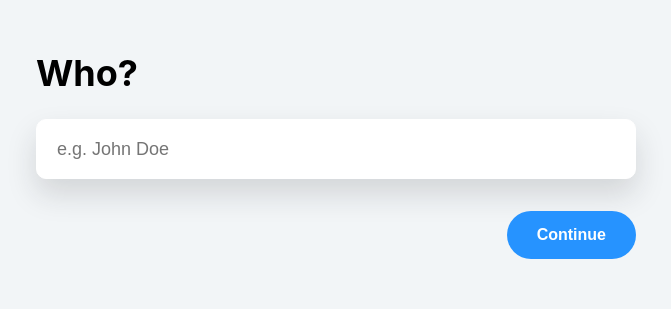
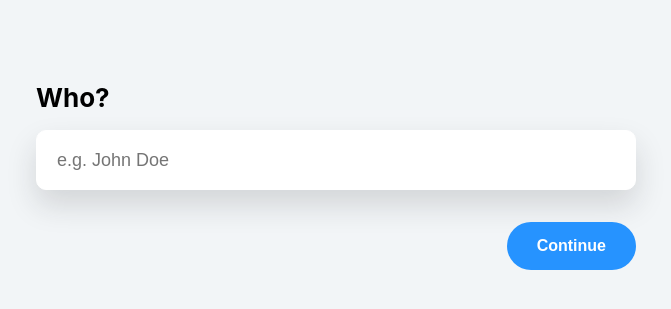
Before and after one commit to vaclav-zeman/sentence-builder, a React (Create React App) app: page / in a window 1280 px wide. Shown: the part 257-566 px from the top of the page, without its empty margins (304-975 px from the left). Built offline with nearby package versions, Linux system fonts and the light colour scheme.

Commit message:
Add sentence comp

```diff
--- a/src/App.tsx
+++ b/src/App.tsx
@@ -7,12 +7,14 @@ import Layout from './ui/Layout'
 import store from './redux/store'
 import StepForm from './features/StepForm'
 import theme from './theme'
+import Sentence from './features/Sentence'
 
 const App: React.FC = () => {
   return (
     <Provider store={store}>
       <ThemeProvider theme={theme}>
         <Layout>
+          <Sentence />
           <StepForm />
           <GlobalStyles />
         </Layout>
--- /dev/null
+++ b/src/features/Sentence.tsx
@@ -0,0 +1,13 @@
+import React from 'react'
+import { connect } from 'react-redux'
+
+import { IStore } from '../redux/rootReducer'
+import Title from '../ui/Title'
+
+const Sentence = ({ values }: any) => {
+  const sentence = Object.values(values).join(' ')
+
+  return <Title>{sentence}</Title>
+}
+
+export default connect((state: IStore) => ({ values: state.Form.values }))(Sentence)
--- a/src/features/StepForm.tsx
+++ b/src/features/StepForm.tsx
@@ -3,12 +3,12 @@ import { Flex } from 'rebass'
 import { connect } from 'react-redux'
 
 import { IStore } from '../redux/rootReducer'
+import { setActiveStep, submitValues } from '../redux/Form/creators'
+import { Steps } from '../redux/Form/reducer'
+import Button from '../ui/Button'
+import Form, { FormValues } from '../ui/Form'
 import Input from '../ui/Input'
 import Title from '../ui/Title'
-import Button from '../ui/Button'
-import { Steps } from '../redux/Form/reducer'
-import { setActiveStep, submitValues } from '../redux/Form/creators'
-import Form, { FormValues } from './Form'
 
 interface IProps {
   activeStep: Steps
@@ -36,19 +36,23 @@ const inputKey = 'textInput'
 const StepForm = ({ activeStep, initialValue, setActiveStep, submitValues }: IProps) => {
   const [title, placeholder] = messages[activeStep]
   const isFirst = activeStep === Steps.WHO
+  const isLast = activeStep === Steps.WHERE
 
   const handleSubmit = (values: FormValues) => {
-    setActiveStep(activeStep + 1)
     submitValues(activeStep, values[inputKey])
+    if (!isLast) {
+      setActiveStep(activeStep + 1)
+    }
   }
+
   const handleGoBack = () => setActiveStep(activeStep - 1)
 
   return (
     <Flex width={600} flexDirection="column">
-      <Title>{title}</Title>
+      <Title variant="secondary">{title}</Title>
       <Form onSubmit={handleSubmit} initialValues={{ [inputKey]: initialValue }}>
         {({ values, onChange, onSubmit }) => (
-          <>
+          <form onSubmit={onSubmit}>
             <Input
               type="text"
               name={inputKey}
@@ -60,15 +64,13 @@ const StepForm = ({ activeStep, initialValue, setActiveStep, submitValues }: IPr
               {isFirst ? (
                 <span />
               ) : (
-                <Button onClick={handleGoBack} secondary>
+                <Button type="button" onClick={handleGoBack} secondary>
                   Back
                 </Button>
               )}
-              <Button onClick={onSubmit} type="submit">
-                Continue
-              </Button>
+              <Button type="submit">{isLast ? 'Update' : 'Continue'}</Button>
             </Flex>
-          </>
+          </form>
         )}
       </Form>
     </Flex>
--- a/src/features/Form.tsx
+++ b/src/ui/Form.tsx
@@ -16,10 +16,14 @@ const Form = ({ children, initialValues = {}, onSubmit }: IProps) => {
   useEffect(() => setValues(initialValues), [initialValues])
 
   // Memoizing handlers to keep their reference if deps don't change
-  const handleSubmit = useCallback(() => {
-    setValues(initialValues)
-    onSubmit(values)
-  }, [initialValues, values, onSubmit])
+  const handleSubmit = useCallback(
+    e => {
+      e.preventDefault()
+      setValues(initialValues)
+      onSubmit(values)
+    },
+    [initialValues, values, onSubmit]
+  )
 
   const handleChange = useCallback(
     (value: FormValue, name: FormValue) => setValues({ ...values, [name]: value }),
--- a/src/ui/Title.tsx
+++ b/src/ui/Title.tsx
@@ -3,10 +3,14 @@ import { ITheme } from '../theme'
 
 interface IProps {
   theme: ITheme
+  variant?: 'primary' | 'secondary'
 }
 
+const fontSize = (props: IProps) =>
+  ({ secondary: '2.6rem', primary: '3.6rem' }[props.variant || 'primary'])
+
 const Title = styled.h1`
-  font-size: 3.6rem;
+  font-size: ${fontSize};
   color: ${(props: IProps) => props.theme.colors.text};
 `
 
```
